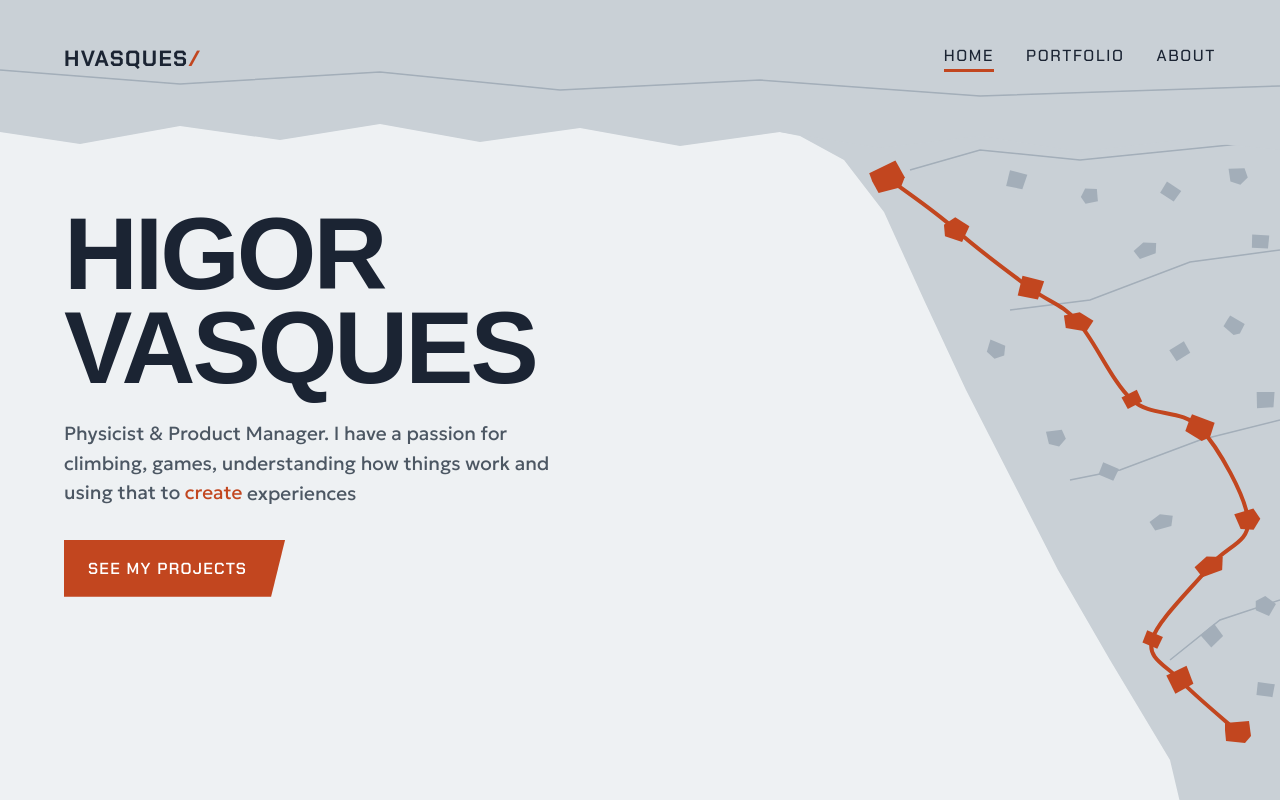
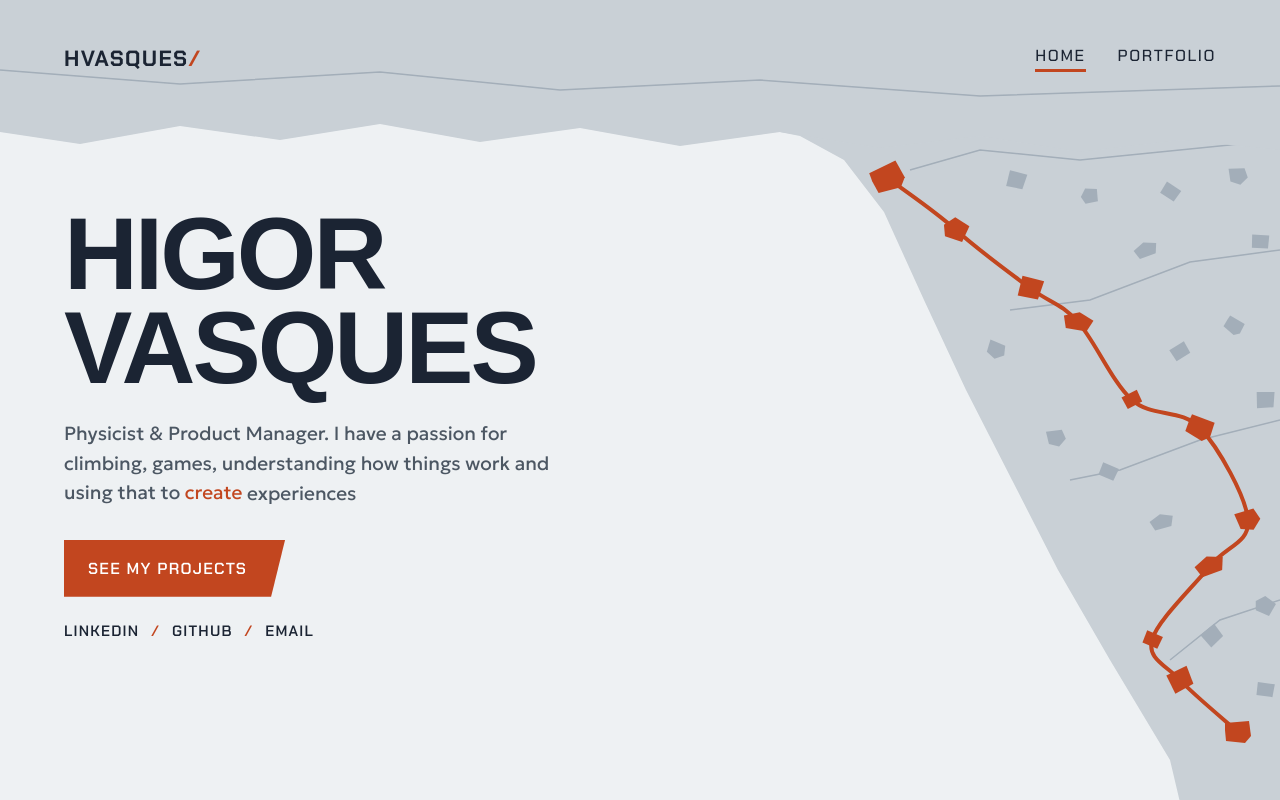
Before and after one commit to hvasques/hvasques.github.io, a plain HTML site: page index.html in a window 1280 px wide. Drawn offline with Linux system fonts and the light colour scheme; a web font is replaced by a local one.

Commit message:
Home: links de contato (LinkedIn, GitHub, email) sob o botão; About sai do menu
Co-Authored-By: Claude <noreply@anthropic.com>

```diff
--- a/assets/css/home.css
+++ b/assets/css/home.css
@@ -11,6 +11,26 @@
 }
 .copy--home .lede { max-width: 38ch; }
 .copy--home .btn { margin-top: 8px; }
+
+/* Contact links under the button, separated by the logo's slash */
+.contact {
+  display: flex;
+  flex-wrap: wrap;
+  margin: 0;
+  padding: 0;
+  list-style: none;
+  font-family: var(--font-ui);
+  font-weight: 600;
+  font-size: 15px;
+  letter-spacing: 0.08em;
+  text-transform: uppercase;
+}
+.contact li + li::before {
+  content: "/";
+  margin: 0 12px;
+  color: var(--path);
+}
+.contact a { text-decoration: none; }
 
 /* The name: caps, one word per line */
 .title--name { text-transform: uppercase; }
--- a/assets/js/components/header.js
+++ b/assets/js/components/header.js
@@ -1,4 +1,4 @@
-/* <site-header current="home|portfolio|about">: logo + menu, identical on
+/* <site-header current="home|portfolio">: logo + menu, identical on
    every page. Below Home, the logo's slash continues into a breadcrumb:
      a page from the menu (e.g. Portfolio)     HVASQUES / PORTFOLIO
      project page (<body data-project="slug">) HVASQUES / PORTFOLIO / PROJECT NAME */
@@ -9,7 +9,6 @@ import { PROJECTS } from '../data/projects.js';
 export const NAV = [
   { id: 'home', label: 'Home', href: '/' },
   { id: 'portfolio', label: 'Portfolio', href: '/portfolio/' },
-  { id: 'about', label: 'About', href: '#about' }, // no page yet
 ];
 
 const SLASH = '<span class="slash" aria-hidden="true">/</span>';
--- a/index.html
+++ b/index.html
@@ -27,6 +27,11 @@
         <span class="creates"><span class="hl">create</span> <span class="creates__slot"><span class="creates__reel"><span>things</span><span>features</span><span>products</span><span>experiences</span><span aria-hidden="true">things</span></span></span></span>
       </p>
       <a class="btn" href="/portfolio/">See my projects</a>
+      <ul class="contact" aria-label="Contact">
+        <li><a href="https://www.linkedin.com/in/higorvasques/" target="_blank" rel="me noopener">LinkedIn</a></li>
+        <li><a href="https://github.com/hvasques" target="_blank" rel="me noopener">GitHub</a></li>
+        <li><a href="mailto:higorlorijolavasques@gmail.com">Email</a></li>
+      </ul>
     </div>
   </main>
 </body>
```
